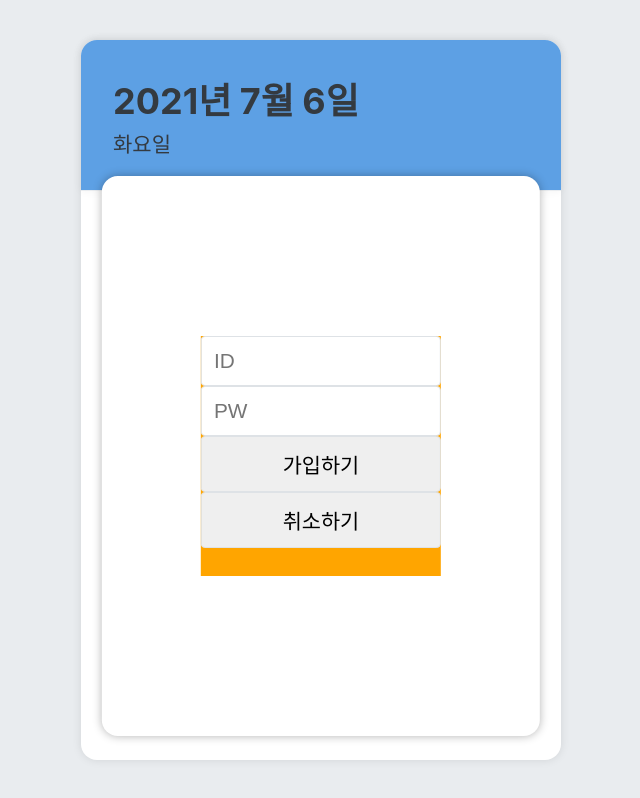
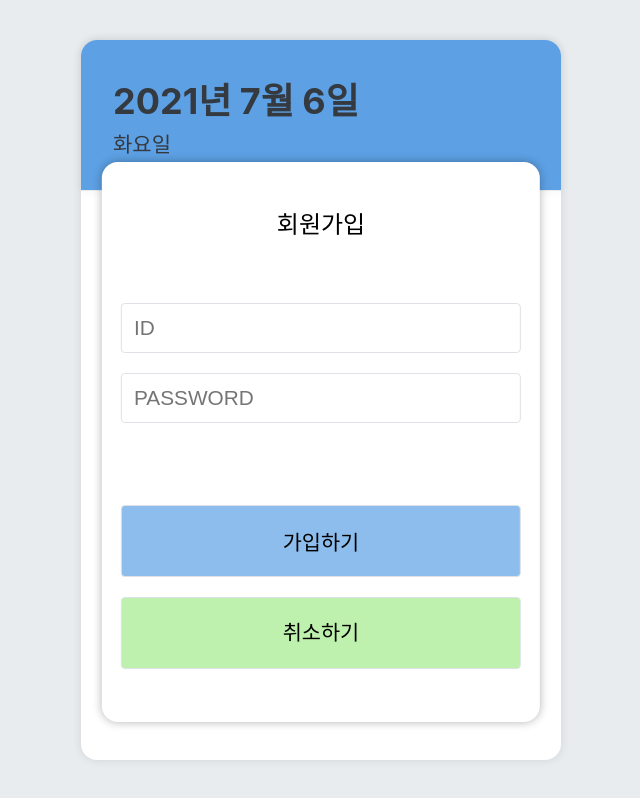
Before and after one commit to Parkchangun/LaonProject, a React (Create React App) app in the folder front/: page /signup in a window 1280 px wide. Shown: the whole page, without its empty margins (319-959 px from the left). Built offline with nearby package versions, Linux system fonts and the light colour scheme.

Commit message:
backup_Monday

```diff
--- a/front/src/api/api.js
+++ b/front/src/api/api.js
@@ -1,13 +1,15 @@
 import axios from 'axios';
 
 export async function getUser() {
-  const response = await axios.get('localhost:/8080/api/user');
+  const response = await axios
+    .get('localhost:/8080/api/user')
+    .catch((e) => console.log(`getUser axios Error - ${e.Error}`));
   return response.data;
 }
 
 export async function getTodo() {
-  const response = await axios.get(
-    'https://jsonplaceholder.typicode.com/users'
-  );
+  const response = await axios
+    .get('https://jsonplaceholder.typicode.com/users')
+    .catch((e) => console.log(`getTodo axios Error - ${e.Error}`));
   return response.data;
 }
--- a/front/src/components/context/UserContext.js
+++ b/front/src/components/context/UserContext.js
@@ -1,7 +1,7 @@
 import { createContext, useContext, useReducer } from 'react';
 
-// const token = null;
-const token = '11123';
+const token = null;
+// const token = '11123';
 const initialUser = { token };
 
 function userReducer(state, action) {
--- a/front/src/components/users/SignIn.jsx
+++ b/front/src/components/users/SignIn.jsx
@@ -11,17 +11,24 @@ import {
 } from '../../styles/CommonStyle';
 import { useTodoDispatch } from '../context/ToDoContext';
 
-const LoginBox = styled.div`
+const SignBox = styled.div`
   ${MainBlock}
   ${flexCenterAlign}
+  flex-direction: column;
+  justify-content: space-around;
+`;
+
+const TitleBox = styled.div`
+  margin-top: 2rem;
+  font-size: 1.5rem;
 `;
 
 const InsertForm = styled.div`
-  width: 30rem;
-  height: 20rem;
   ${flexCenterAlign}
   flex-direction: column;
-  justify-content: space-between;
+  justify-content: space-around;
+  width: 100%;
+  height: 80%;
 `;
 
 const InputWrap = styled.div`
@@ -47,6 +54,7 @@ const ButtonBox = styled.button`
   ${Positive}
   & + & {
     margin-top: 20px;
+    ${Negative}
   }
 `;
 
@@ -74,7 +82,8 @@ export default function SiginIn() {
   };
 
   return (
-    <LoginBox>
+    <SignBox>
+      <TitleBox>로그인</TitleBox>
       <InsertForm>
         <InputWrap>
           <InputBox
@@ -82,11 +91,12 @@ export default function SiginIn() {
             placeholder='ID'
             onChange={onChange}
             value={user.id}
+            autoFocus
           ></InputBox>
           <InputBox
             type='password'
             name='password'
-            placeholder='PASSWORD'
+            placeholder='PW'
             onChange={onChange}
             value={user.password}
             onKeyPress={enterPress}
@@ -99,6 +109,6 @@ export default function SiginIn() {
           </ButtonBox>
         </ButtonWrap>
       </InsertForm>
-    </LoginBox>
+    </SignBox>
   );
 }
--- a/front/src/components/users/SignUp.jsx
+++ b/front/src/components/users/SignUp.jsx
@@ -6,40 +6,108 @@ import {
   Input,
   flexCenterAlign,
   Button,
+  Positive,
+  Negative,
 } from '../../styles/CommonStyle';
 import { useTodoDispatch } from '../context/ToDoContext';
 
-const InsertForm = styled.div`
-  width: 15rem;
-  height: 15rem;
-  background-color: orange;
+const SignBox = styled.div`
+  ${MainBlock}
+  ${flexCenterAlign}
+  flex-direction: column;
+  justify-content: space-around;
 `;
 
-const LoginBox = styled.div`
-  ${MainBlock}
-  ${flexCenterAlign}
+const TitleBox = styled.div`
+  margin-top: 2rem;
+  font-size: 1.5rem;
 `;
 
+const InsertForm = styled.div`
+  ${flexCenterAlign}
+  flex-direction: column;
+  justify-content: space-around;
+  width: 100%;
+  height: 80%;
+`;
+
+const InputWrap = styled.div`
+  ${flexCenterAlign}
+  flex-direction: column;
+  width: 100%;
+`;
 const InputBox = styled.input`
   ${Input}
+  & + & {
+    margin-top: 20px;
+  }
 `;
 
+const ButtonWrap = styled.div`
+  ${flexCenterAlign}
+  flex-direction: column;
+  width: 100%;
+`;
 const ButtonBox = styled.button`
   ${Button}
+  cursor: pointer;
+  ${Positive}
+  & + & {
+    margin-top: 20px;
+    ${Negative}
+  }
 `;
 
 function SignUp() {
+  // const [id, setID] = useState('');
+  // const [pw, setPW] = useState('');
+  const [user, setUser] = useState({
+    id: '',
+    password: '',
+  });
+
+  // const chnageID = (e) => setID(e.target.value);
+  // const changePW = (e) => setPW(e.target.value);
+  const onChange = (e) =>
+    setUser({
+      ...user,
+      [e.target.name]: e.target.value,
+    });
+  const enterPress = (e) => {
+    if (e.key === 'Enter') onSubmit();
+  };
+  const onSubmit = (e) => {
+    alert(`id = ${user.id} pw = ${user.password}`);
+  };
+
   return (
-    <LoginBox>
+    <SignBox>
+      <TitleBox>회원가입</TitleBox>
       <InsertForm>
-        <InputBox name='id' placeholder='ID'></InputBox>
-        <InputBox type='password' name='pw' placeholder='PW'></InputBox>
-        <ButtonBox>가입하기</ButtonBox>
-        <Link to='/'>
-          <ButtonBox>취소하기</ButtonBox>
-        </Link>
+        <InputWrap>
+          <InputBox
+            name='id'
+            placeholder='ID'
+            onChange={onChange}
+            value={user.id}
+          ></InputBox>
+          <InputBox
+            type='password'
+            name='password'
+            placeholder='PASSWORD'
+            onChange={onChange}
+            value={user.password}
+            onKeyPress={enterPress}
+          ></InputBox>
+        </InputWrap>
+        <ButtonWrap>
+          <ButtonBox onClick={onSubmit}>가입하기</ButtonBox>
+          <ButtonBox>
+            <Link to='/'>취소하기</Link>
+          </ButtonBox>
+        </ButtonWrap>
       </InsertForm>
-    </LoginBox>
+    </SignBox>
   );
 }
 
--- a/front/src/styles/CommonStyle.js
+++ b/front/src/styles/CommonStyle.js
@@ -1,8 +1,14 @@
 import { css } from 'styled-components';
+
+export const flexCenterAlign = css`
+  display: flex;
+  justify-content: center;
+  align-items: center;
+`;
 
 export const MainBlock = css`
   position: absolute;
-  top: 50%;
+  top: 48%;
   left: 50%;
   transform: translate(-50%, -40%);
   background-color: white;
@@ -19,31 +25,36 @@ export const Input = css`
   border-radius: 4px;
   border: 1px solid #dee2e6;
   width: 100%;
-  outline: none;
+  outline-color: rgba(93, 161, 228, 1);
   font-size: 1.3rem;
   box-sizing: border-box;
 `;
 
 export const Button = css`
   width: 100%;
-  padding: 12px;
+  height: 4.5rem;
   font-size: 1.3rem;
   border-radius: 4px;
   border: 1px solid #dee2e6;
+  padding: 0;
   & a {
     color: inherit;
     text-decoration: none;
+    display: block;
+    line-height: 4.4rem;
   }
 `;
 export const Positive = css`
-  background-color: #33ff3f;
+  background-color: rgba(93, 161, 228, 0.7);
+  transition: 1s;
+  &:hover {
+    background-color: rgba(93, 161, 228, 1);
+  }
 `;
 export const Negative = css`
-  background-color: #ff3333;
+  background-color: rgba(125, 228, 93, 0.5);
+  transition: 1s;
+  &:hover {
+    background-color: rgba(125, 228, 93, 1);
+  }
 `;
-
-export const flexCenterAlign = css`
-  display: flex;
-  justify-content: center;
-  align-items: center;
-`;
```
Also changed, not shown: 2 other files (tests, documents, lock files or other folders).
